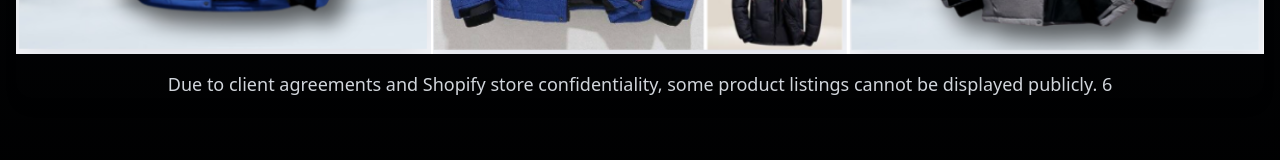
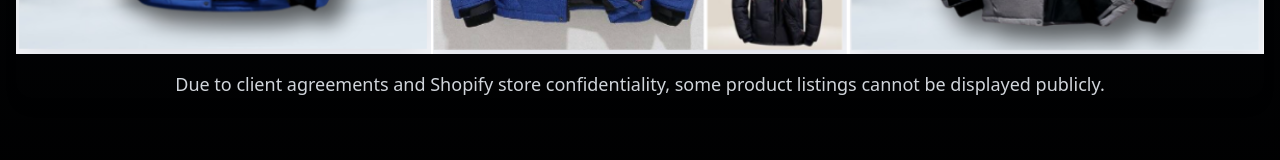
Before and after one commit to I-Love-Rose/Portfolio, a plain HTML site: page index.html in a window 1280 px wide. Shown: the part 2294-2454 px from the top of the page. Drawn offline with nearby package versions, Linux system fonts and the light colour scheme.

Commit message:
Update index.html

```diff
--- a/index.html
+++ b/index.html
@@ -208,7 +208,7 @@
           <!-- Caption below card -->
 <p class="mt-4 text-center text-gray-300 text-lg">
   Due to client agreements and Shopify store confidentiality, some product listings cannot be displayed publicly.
-    </span>6
+    </span>
 </p>
       </div>
 
```
